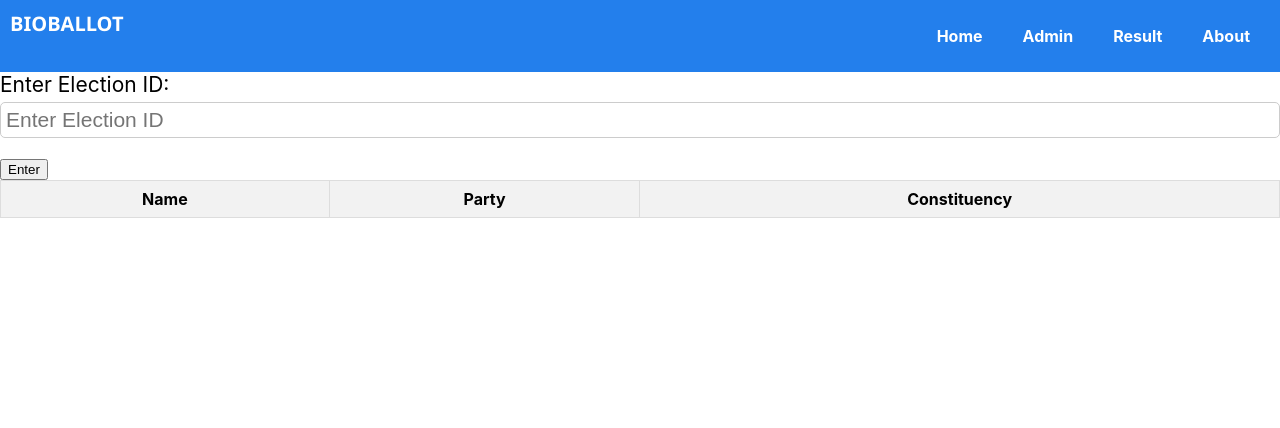
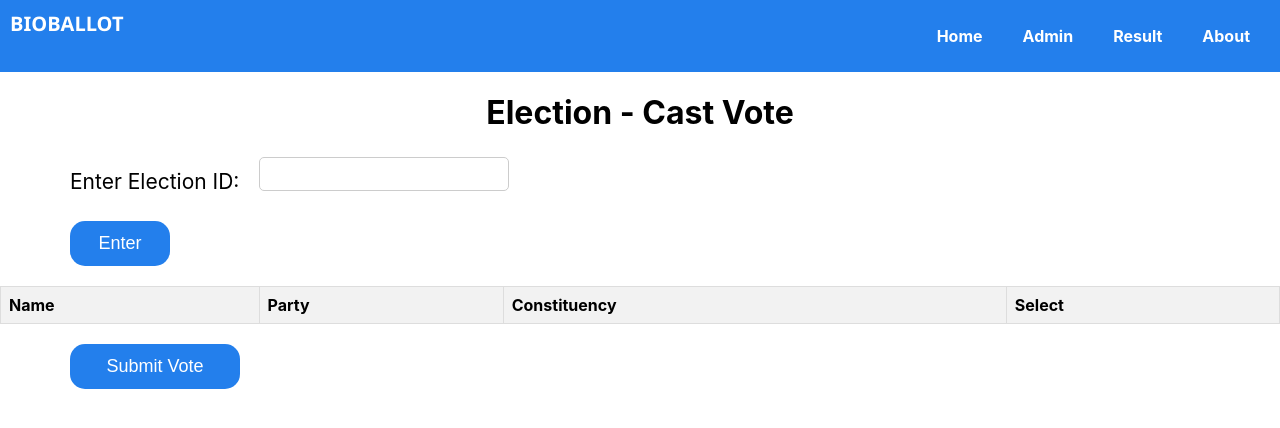
Before and after one commit to arathyGH02/bioballot, a React (Create React App) app: page /election-page in a window 1280 px wide. Shown: the top 428 px of the page. Built offline with nearby package versions, Linux system fonts and the light colour scheme.

Commit message:
design of election page updated

```diff
--- a/src/ElectionPage.js
+++ b/src/ElectionPage.js
@@ -1,40 +1,62 @@
 import React, { useState } from 'react';
 import axios from 'axios';
 import Navbar from './Navbar';
+import { useNavigate } from 'react-router-dom';
+import './ElectionPage.css'; // Import the CSS file
 
 const ElectionPage = () => {
     const [electionId, setElectionId] = useState('');
     const [candidates, setCandidates] = useState([]);
+    const [selectedCandidate, setSelectedCandidate] = useState('');
+    const navigate = useNavigate();
 
     const handleEnter = async () => {
         try {
             const response = await axios.get(`http://localhost:5000/api/${electionId}/add-candidate`);
-
-            console.log(response.data)
+            console.log(response.data);
             setCandidates(response.data);
         } catch (error) {
             console.error('Error fetching candidates:', error);
         }
     };
 
+    const handleSelectCandidate = (candidateId) => {
+        setSelectedCandidate(candidateId);
+    };
+
+    const handleSubmitVote = () => {
+        // Implement your logic to submit the vote
+        console.log('Submitting vote for candidate:', selectedCandidate);
+        // Reset the selected candidate after submitting the vote
+        setSelectedCandidate('');
+        navigate('/');
+    };
+
     return (
         <div>
             <Navbar />
+            <div className="election-heading">
+                <h1>Election - Cast Vote</h1>
+            </div>
             <div>
-          <label>Enter Election ID:</label>
+                <div className="election-id-container">
+                    <label className="election-id-label">Enter Election ID:</label>
                     <input
+                        className="election-id-input"
                         type="text"
-                placeholder="Enter Election ID"
                         value={electionId}
                         onChange={(e) => setElectionId(e.target.value)}
                     />
-            <button onClick={handleEnter}>Enter</button>
+                </div>
+                <button className="Button1" onClick={handleEnter}>Enter</button>
+                <br></br>
                 <table>
                     <thead>
                         <tr>
                             <th>Name</th>
                             <th>Party</th>
                             <th>Constituency</th>
+                            <th>Select</th>
                         </tr>
                     </thead>
                     <tbody>
@@ -43,10 +65,21 @@ const ElectionPage = () => {
                                 <td>{candidate.name}</td>
                                 <td>{candidate.party}</td>
                                 <td>{candidate.constituency}</td>
+                                <td>
+                                    <input
+                                        type="radio"
+                                        name="candidate"
+                                        value={candidate._id}
+                                        onChange={() => handleSelectCandidate(candidate._id)}
+                                    />
+                                </td>
                             </tr>
                         ))}
                     </tbody>
                 </table>
+
+                    <button className="Button2" onClick={handleSubmitVote}>Submit Vote</button>
+
             </div>
         </div>
     );
```
Lines whose indentation alone changed are shown as unchanged.
